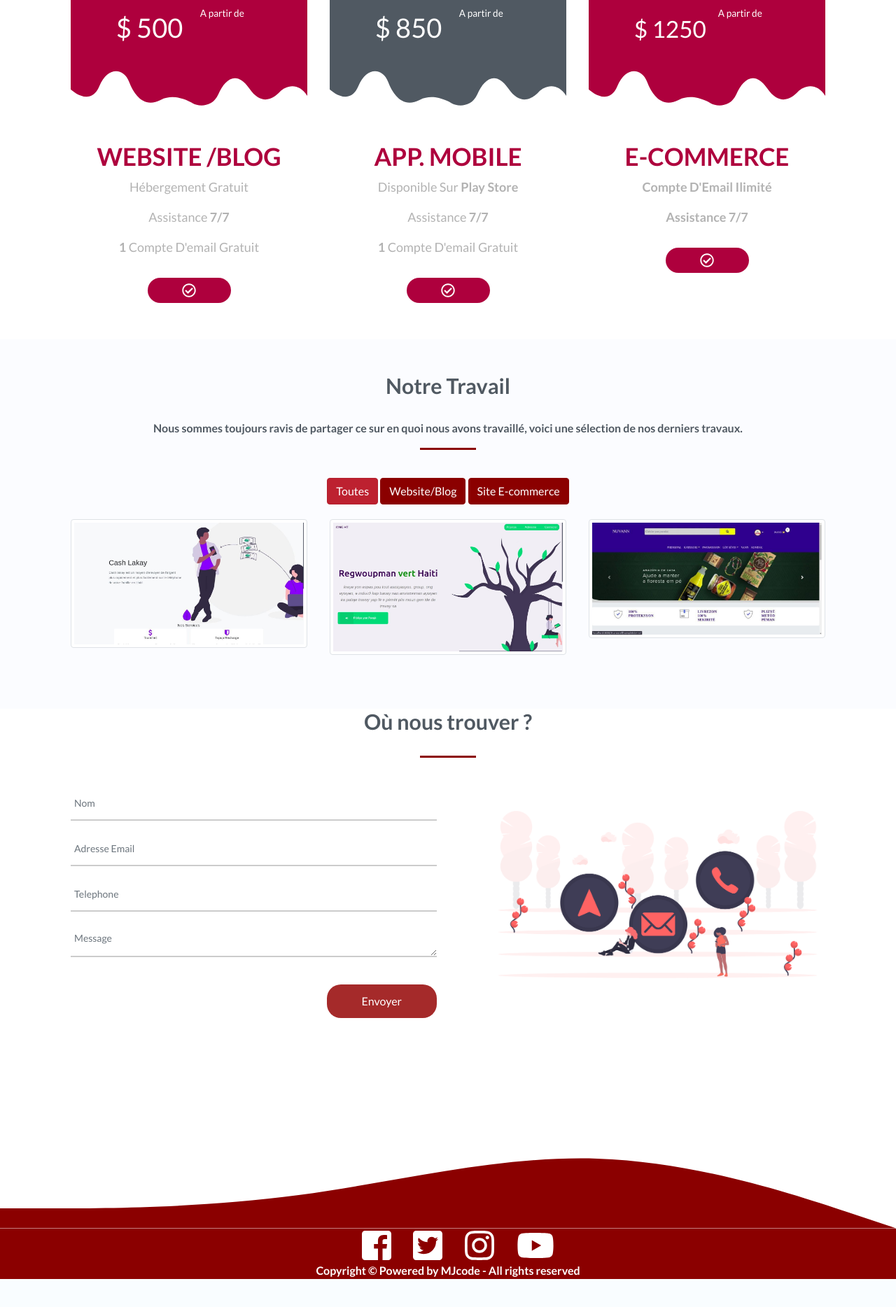
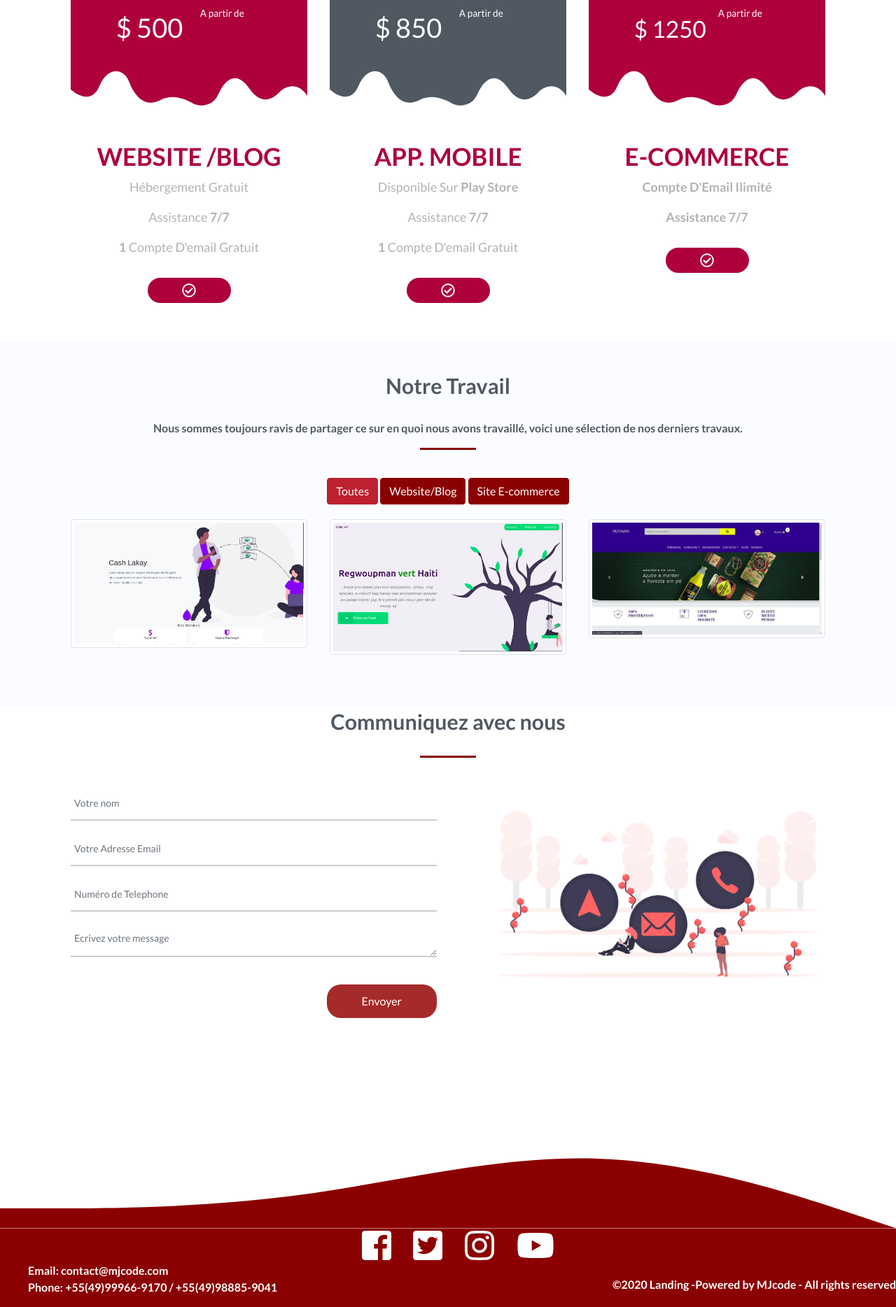
Before and after one commit to jodfedlet/MJcodeSite, a PHP site: page / in a window 1280 px wide. Shown: the part 3000-4868 px from the top of the page at 70% size. Before the commit the page ends 4828 px from the top, so only its background shows below. Run offline with PHP 8.4, Linux system fonts and the light colour scheme; some libraries are stand-ins or nearby versions; some web fonts are replaced.

Commit message:
Footer's arrangement and others

```diff
--- a/Includes/contact.php
+++ b/Includes/contact.php
@@ -1,18 +1,18 @@
 <section id="contact" class="container text-center">
-   <h3 class="heading"> Où nous trouver ? </h3>
+   <h3 class="heading"> Communiquez avec nous </h3>
    <div class="heading-underline"></div>
    <div class="row">
       <div class="col-xs-12 col-sm-6 col-md-6">
          <form action="" method="POST" id="contactForm" class="contactForm">
             <!-- <label for="inputname" class="pull-left">Nom</label> -->
-            <input type="text" class="form-control" name="name" id="name" placeholder="Nom" required>
+            <input type="text" class="form-control" name="name" id="name" placeholder="Votre nom" required>
 
-            <input type="email" class="form-control" name="email" placeholder="Adresse Email" required>
+            <input type="email" class="form-control" name="email" placeholder="Votre Adresse Email" required>
 
             <!-- <label for="phone" class="pull-left">Telephone Mobile:</label> -->
-            <input type="text"  class="form-control" name="phone"  placeholder="Telephone" required>
+            <input type="text"  class="form-control" name="phone"  placeholder="Numéro de Telephone" required>
 
-            <textarea type="text" class="form-control" id="exampleFormControlTextarea1" name="message" rows="3" placeholder="Message" required></textarea>
+            <textarea type="text" class="form-control" id="exampleFormControlTextarea1" name="message" rows="3" placeholder="Ecrivez votre message" required></textarea>
 
            <!--  <div class="g-recaptcha" data-sitekey="6LdL_qgZAAAAACguvZaTE3GihUqlRoxcYqBqWJdz"</div>-->
             <br><button type="submit" class="btn btn-success btn-contact" data-dismiss="modal" name="Send">Envoyer</button>
--- a/Includes/footer.php
+++ b/Includes/footer.php
@@ -1,4 +1,4 @@
-<footer class="text-center">
+    <footer class="text-center">
       <svg xmlns="http://www.w3.org/2000/svg" viewBox="0 0 1440 320"><path fill="#8B0000" fill-opacity="1" d="M0,288L80,288C160,288,320,288,480,266.7C640,245,800,203,960,208C1120,213,1280,267,1360,293.3L1440,320L1440,320L1360,320C1280,320,1120,320,960,320C800,320,640,320,480,320C320,320,160,320,80,320L0,320Z"></path></svg>
       <div class=" social-footer">
         <a href="https://www.facebook.com/MJcode13/" target="_blank" title="Suivez-nous sur Facebook"><i class="fab fa-facebook-square"></i></a>
@@ -6,9 +6,18 @@
         <a href="https://www.instagram.com/mjcode13/" target="_blank" title="Suivez-nous sur Instagram"><i class="fab fa-instagram"></i></a>
         <a href="https://www.youtube.com/c/MJcode?sub_confirmation=1" target="_blank" title="Abonnez-vous a notre Chaine Youtube"><i class="fab fa-youtube"></i></a>
       </div>
-        <div class="copyright">
-          <a class=" text-white">Copyright &COPY; Powered by MJcode - All rights reserved</a>
+      <div id="footer-item" class="copyright">
+        <div class="footer-contact">
+          <ul>
+            <li class="text-white">Email: contact@mjcode.com </li>
+            <li class="text-white">Phone: +55(49)99966-9170 /  +55(49)98885-9041 </li>
+          </ul>
         </div>
+        <div class="">
+          <a class=" text-white">&COPY;2020 Landing -Powered by MJcode - All rights reserved</a>
+        </div>
+      </div>
+
     </footer>
     <!--  -->
     <script src="https://code.jquery.com/jquery-3.5.1.slim.min.js" integrity="sha384-DfXdz2htPH0lsSSs5nCTpuj/zy4C+OGpamoFVy38MVBnE+IbbVYUew+OrCXaRkfj" crossorigin="anonymous"></script>
--- a/Includes/navbar.php
+++ b/Includes/navbar.php
@@ -1,6 +1,6 @@
 <div id="home">
 	<nav class="navbar navbar-expand-lg navbar-light fixed-top">
-		<a class="navbar-brand" href="/"><img src="public/img/Logo.png"></a>
+		<a class="navbar-brand" href="/"><img src="public/img/logo.png"></a>
 		<button class="navbar-toggler" type="button" data-toggle="collapse" data-target="#navbarSupportedContent" aria-controls="navbarSupportedContent" aria-expanded="false" aria-label="Toggle navigation">
 				<span class="navbar-toggler-icon"></span>
 		</button>
@@ -12,9 +12,6 @@
 				</li>
 				<li class="nav-item">
 					<a class="nav-link" href="#about">A Propos</a>
-				</li>
-				<li class="nav-item">
-					<a class="nav-link" href="#project">Notre expertise</a>
 				</li>
 				<li class="nav-item">
 					<a class="nav-link" href="#ourteam">Notre Equipe</a>
--- a/Includes/projects.php
+++ b/Includes/projects.php
@@ -4,7 +4,8 @@
     <h3 class="heading head"> Prix</h3>
     <div class="heading-underline"></div>
   </div>
-  <div class="row">
+  <div class="row table-price">
+    <a href="#contact" title="Obtenez votre website" target="">
       <div class="col-md-4 col-sm-6">
         <div class="pricingTable">
           <svg x="0" y="0" viewBox="0 0 360 220">
@@ -29,6 +30,8 @@
           </div>
         </div>
       </div>
+    </a>
+    <a href="#contact" title="Obtenet votre Application" target="">
       <div class="col-md-4 col-sm-6">
         <div class="pricingTable">
           <svg x="0" y="0" viewBox="0 0 360 220">
@@ -52,6 +55,8 @@
           </div>
         </div>
       </div>
+    </a>
+    <a href="#contact" title="Obtenez votre site E-commerce" target="">
       <div class="col-md-4 col-sm-6">
         <div class="pricingTable">
           <svg x="0" y="0" viewBox="0 0 360 220">
@@ -75,5 +80,6 @@
           </div>
         </div>
       </div>
+    </a>
   </div>
 </div>
--- a/Includes/services.php
+++ b/Includes/services.php
@@ -9,17 +9,17 @@
       <div class="card">
         <div class="row">
           <div class="col-md-3">
-            <i class="fas fa-laptop-code img-responsive"></i>
+            <i class="fas fa-laptop-code "></i>
           </div>
           <div class="col-md-9">
             <div class="card-body">
               <h2>Création de Site Internet</h2>
               <div class="heading-underline"></div>
               <p class="card-text">
-              <i>Vous n`etes pas un concepteur de sites Web,
+              <i>Vous n'êtes pas un concepteur de site Web,
               c'est là que MJcode entre en jeu. Nous facilitons le processus
               de créer un site Web, le rendant accessible à tous.
-              vous pouvez facilement lancer un site web professionnel</i>.
+              Vous pouvez avec nous facilement lancer un site web professionnel</i>.
               </p>
             </div>
           </div>
--- a/Includes/team.php
+++ b/Includes/team.php
@@ -20,7 +20,7 @@
 				</div>
 				<div class="col-sm-4">
 					<div class="car">
-						<img class="card-img-top img-responsive rounded-circle" src="public/img/EcleProfil.png" >
+						<img class="card-img-top img-responsive" src="public/img/ecle.png" >
 						<div class="card-body">
 							<h4 class="card-title text-center">Eclesiaste Lucien</h4>
 							<button type="button" class="btn btn-danger" data-toggle="modal" data-target="#Ecle">
@@ -34,7 +34,7 @@
 					<div class="modal-dialog modal-dialog-centered" role="document">
 						<div class="modal-content">
 							<div class="modal-body">
-								<p class="card-text"> Étudiant en <b>Science informatique</b>,
+								<p class="card-text"> Étudiant en <b>Sciences informatiques</b>,
 								<i> Développeur Front-end.
 									Programmeur :JAVASCRIPT & Nodejs.</i></P>
 							</div>
@@ -65,7 +65,7 @@
 					<div class="modal-dialog modal-dialog-centered" role="document">
 						<div class="modal-content">
 							<div class="modal-body">
-								<p class="card-text"> Etudiant en <b>Science informatique</b>,
+								<p class="card-text"> Etudiant en <b>Sciences informatiques</b>,
 									Data Scientist,
 								développeur back-end et ingénieur en logiciel.........</p>
 							</div>
@@ -87,7 +87,7 @@
 					<div class="modal-dialog modal-dialog-centered" role="document">
 						<div class="modal-content">
 							<div class="modal-body">
-								<p class="card-text"> Etudiant en <b>Science informatique</b>,
+								<p class="card-text"> Etudiant en <b>Sciences informatiques</b>,
 								développeur front-end et Programmeur: JAVASCRIPT.........</p>
 							</div>
 							<div class="col-12 m-footer">
--- a/public/css/style.css
+++ b/public/css/style.css
@@ -300,6 +300,10 @@ nav.sticky {
   font-size: 1.1rem;
   width: 50%;
 }
+
+/*Desktop version*/
+
+
 
 /**Service Section **/
 .service-section{
@@ -606,6 +610,23 @@ border: 1px solid #8B0000;
   background: #8B0000;
 }
 
+#footer-item{
+  display: flex;
+  align-items: center;
+  justify-content: space-between;
+}
+
+.footer-contact ul{
+  display: flex;
+  flex-direction: column;
+  text-align: left;
+}
+
+.email{
+  border: 1px solid red;
+  float: left;
+}
+
 /*social*/
 .social-footer svg.svg-inline--fa{
   transition: transform .2s; /* Animation */
@@ -631,6 +652,9 @@ padding-left: 8px;
   text-align:center;
 }
 h4{color:#444;
+}
+.table-price a{
+  text-decoration:none;
 }
 .pricingTable{
   background:#fff;
```
Also changed, not shown: public/img/ecle.png (added), public/img/logo.png (added). Lines whose indentation alone changed are shown as unchanged.
